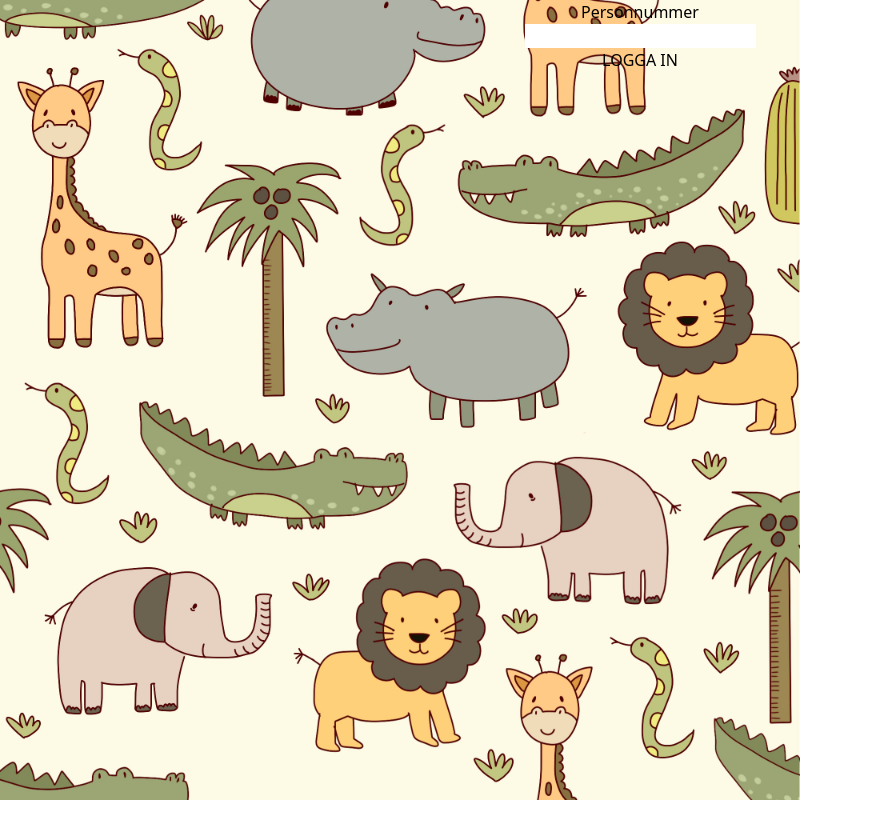
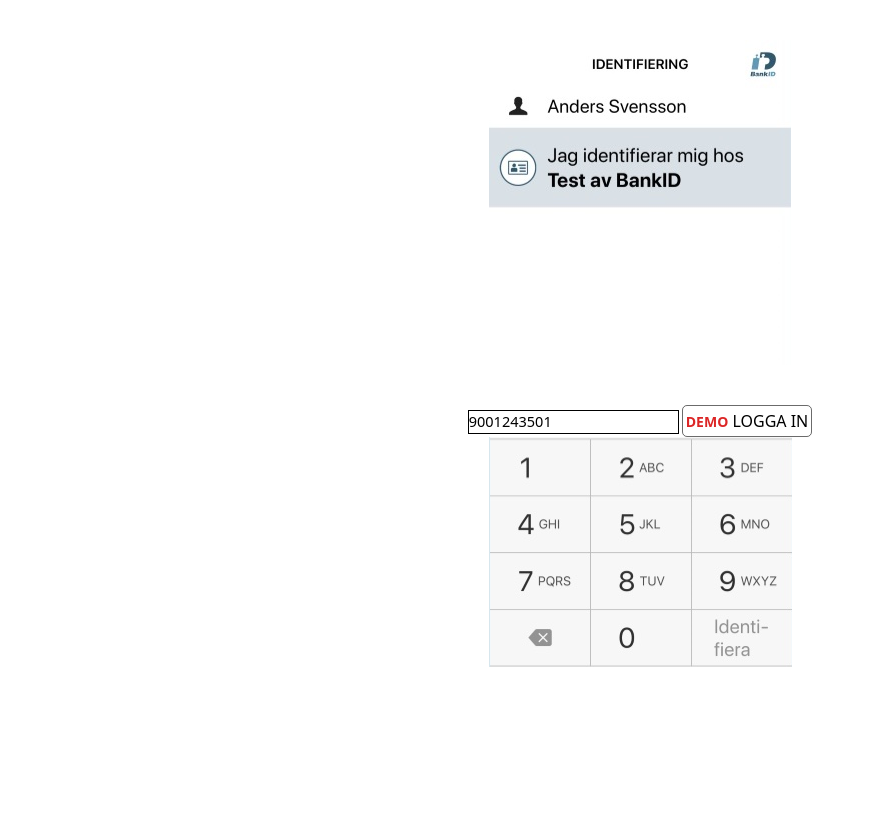
Before and after one commit to FikaKarin/GeochTa, a React (Create React App) app: page /LogIn in a window 1280 px wide. Shown: the whole page, without its empty margins (0-875 px from the left). Built offline with nearby package versions, Linux system fonts and the light colour scheme; data requests are answered from the project's data file.

Commit message:
Login.js complete

```diff
--- a/db.json
+++ b/db.json
@@ -2,27 +2,27 @@
   "parents": [
     {
       "id": 0,
-      "name": "Linus Harpengren",
-      "personNumber": 9001243501,
+      "name": "Anders Svensson",
+      "personNumber": "9001243501",
       "adress": "Skatgatan 6, 162 87 Nacka",
       "children": [
         {
           "age": "2 månader",
           "package": {
-            "id": 2,
-            "size": "Strl: 56-60",
+            "id": 1,
+            "size": "Strl: 50-56",
             "productlist": [
               {
                 "id": 0,
-                "product": "7 sparkdräkter"
+                "product": "6 sparkdräkter"
               },
               {
                 "id": 1,
-                "product": "7 tröjor"
+                "product": "6 tröjor"
               },
               {
                 "id": 2,
-                "product": "7 byxor"
+                "product": "6 byxor"
               },
               {
                 "id": 3,
--- a/src/components/LogIn.js
+++ b/src/components/LogIn.js
@@ -1,80 +1,64 @@
 // import { Link } from 'react-router-dom';
 import { useEffect, useState } from 'react';
-import { Link } from 'react-router-dom';
+
+import Top from '../images/BankIdTop.jpg';
+import Bottom from '../images/BankIdBottom.png';
 
 import '../style/LogIn.css';
 
 const LogIn = () => {
   const [parent, setParent] = useState(null);
 
-/*   let personNrVar = parent.personNumber */
-const getParent = async () => {
+  /*   let personNrVar = parent.personNumber */
+  const getParent = async () => {
     const response = await fetch('http://localhost:3001/parents/0')
       .then((response) => response.json())
-      .then((response) => response)
+      .then((response) => response);
+
     // update the state
     setParent(response);
-
-
   };
 
   useEffect(() => {
     getParent();
   }, []);
 
-//   console.log(parent ? parent.id : null)
-
-  let personNr = ( parent ? parent.personNumber : null)
-
-  let input = document.getElementById("input");
-  //Lagra personNumber i en variabel
-/*   const personNr = parent
-
-
-  const input = document.getElementById(input).value;
-
-  if(input !== personNr) {
-
+  let personNr = parent ? parent.personNumber : null;
+  if (personNr != null) {
+    document.getElementById('input').value = '9001243501';
   }
- */
-  //if input matchar personNr variabel. SubmitHandler
-
   const handleSubmit = (e) => {
     e.preventDefault();
-    console.log(e);
+    let input = document.getElementById('input').value;
 
-    if (personNr === input) {
+    if (input === personNr) {
+      e.target.input = '';
+      window.location.assign('http://localhost:3000/Welcome');
+    } else {
       alert('Personnummer krävs!');
-    } else if (personNr === input) {
-      alert('Successfully logged in');
-      e.target.input.value = '';
     }
-
-
-  };
-
-
-
-
-  const handleClick = e => {
-    e.preventDefault();
-    <Link to="/Welcome"></Link>
   };
 
   return (
-    <div>
-     {/*    {
-            parent ? personNrVar : null
-        } */}
-      <label id='logIn' htmlFor='personNr'>
+    <div className='bg-white h-full '>
+      <div>
+        <img className='bankid mx-10 my-10' src={Top} alt='Top' />
+        {/* <label id='logIn' htmlFor='personNr'>
         Personnummer
-      </label>
-      <br />
-      <form action="">
-      <input onSubmit={handleSubmit} id="input" type='number' />
-      <br />
-      </form>
-      <button onClick={handleClick} >LOGGA IN</button>
+      </label> */}
+        <br />
+        <form action='submit'>
+          <input id='input' type='number' />
+          <button className='loginBtn' onClick={handleSubmit}>
+            <span>
+              <span className='text-red-600 font-bold text-sm'>DEMO</span> LOGGA
+              IN
+            </span>{' '}
+          </button>
+        </form>
+
+        <img className='bankid' src={Bottom} alt='Bottom' />
+      </div>
     </div>
   );
 };
--- a/src/components/Notification.js
+++ b/src/components/Notification.js
@@ -22,9 +22,9 @@
       <div
         data-aos='flip-left'
         data-aos-duration='1000'
-        className='bg-white opacity-90 mx-5 py-14 px-8 shadow-lg py-4 rounded-lg mt-16'
+        className='bg-white mx-5 py-14 px-8 shadow-lg py-4 rounded-lg mt-16'
       >
-        <div className='bg-white opacity-100 font-bold text-2xl mt-10'>
+        <div className='font-bold text-2xl mt-10'>
           {' '}
           Dina paket har registrerats!
         </div>
@@ -39,12 +39,13 @@
           Tack för att du är med och bidrar till en bättre miljö i vår kommun.
         </div>
         <p className='text-red-600 font-bold'><br />
+        DEMO! <br />
           (Du omdirigeras snart till Startsidan)
         </p>
         <img className='sweater my-14' src={Sweater} alt='sweater' />
         <br />
         <br />
-        <img className='nacka my-6' src={Nacka} alt='Nacka Kommun' />
+        <img className='nacka2 my-6' src={Nacka} alt='Nacka Kommun' />
       </div>
     </div>
   );
--- a/src/components/OrderApproved.js
+++ b/src/components/OrderApproved.js
@@ -3,7 +3,6 @@
 import AOS from 'aos';
 import 'aos/dist/aos.css';
 
-import { Link } from 'react-router-dom';
 import Navbar from './Navbar';
 import { useEffect, useState } from 'react';
 
@@ -92,8 +91,8 @@
       </div>
       <div className='orderApproved'>
         <br />
-        <button onClick={refreshPage} className='bg-orange-400 text-2xl rounded-lg px-3 py-2 mb-12 mt-6'>
-          <Link to='/Welcome'>TILLBAKA TILL STARTSIDAN</Link>
+        <button onClick={refreshPage} className='text-white bg-orange-400 text-2xl rounded-lg px-4 py-2 mb-12 mt-6'>
+          TILLBAKA TILL STARTSIDAN
         </button>
       </div>
     </div>
--- a/src/style/LandingPage.css
+++ b/src/style/LandingPage.css
@@ -20,9 +20,9 @@
     margin: 3vh;
 }
 
-.nacka {
-    width: 110px;
-    display: inline-block;
+.landingSpan .nacka {
+    width: 100px;
+    display:inline-block;
     margin-top: -7px;
     border-radius: 4px;
 }
--- a/src/style/LogIn.css
+++ b/src/style/LogIn.css
@@ -0,0 +1,15 @@
+.bankid {
+    display:inline-flex;
+    justify-content:center;
+}
+input {
+    font-size: 14.5px;
+    border: 1px solid black;
+}
+
+.loginBtn  {
+    border: 1px solid rgba(0, 0, 0, 0.581);
+    border-radius: 5px;
+    margin-left: 3px;
+    padding: 3px;
+}
--- a/src/style/Notification.css
+++ b/src/style/Notification.css
@@ -1,9 +1,11 @@
 .sweater {
-    display:inline-flex;
-    justify-content: center;
-    width: 180px;
+  display: inline-flex;
+  justify-content: center;
+  width: 180px;
 }
 
-.nacka {
-    width: 200px;
+.nacka2 {
+  display: inline-flex;
+  justify-content: center;
+  width: 200px;
 }
```
Also changed, not shown: src/images/BankIdBottom.png (added), src/images/BankIdTop.jpg (added).
